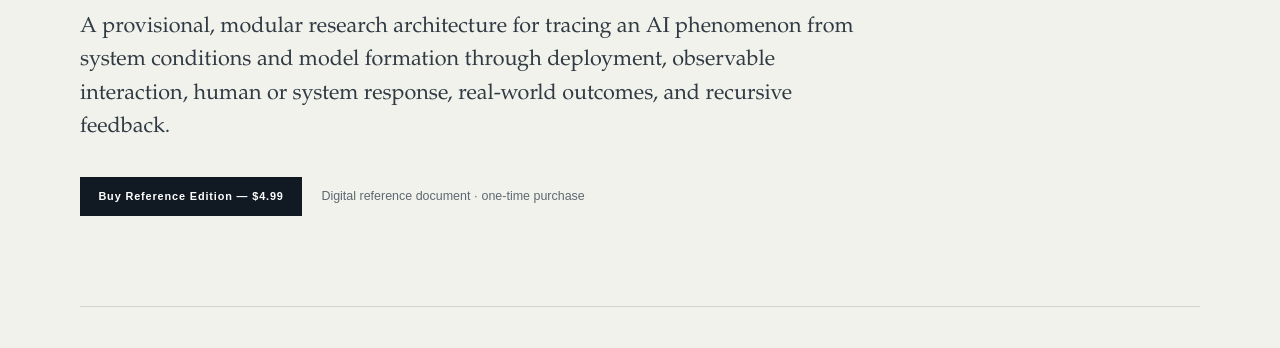
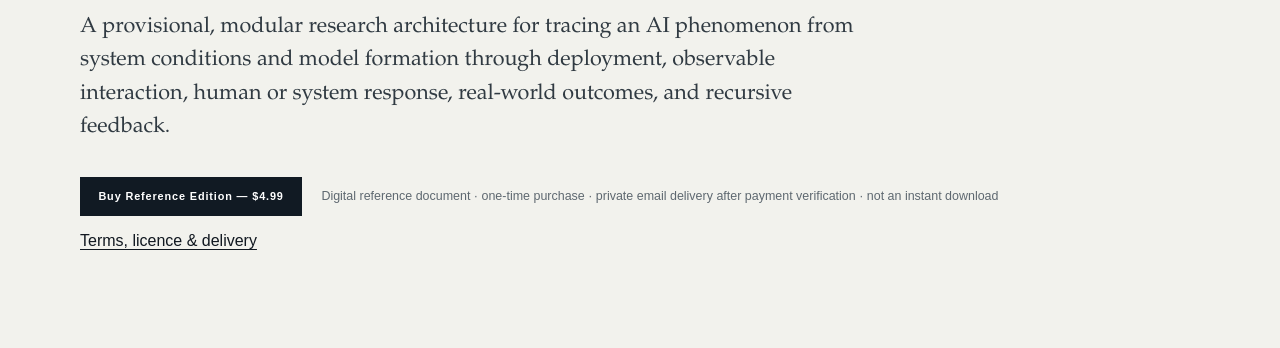
Before and after one commit to Joenasriani/icf-ai, a website: page icf-ai.html in a window 1280 px wide. Shown: the part 452-800 px from the top of the page. Drawn offline with Linux system fonts and the light colour scheme.

Commit message:
Add pre-purchase ICF-AI fulfilment terms

```diff
--- a/icf-ai.html
+++ b/icf-ai.html
@@ -78,8 +78,9 @@
     <p class="lede">A provisional, modular research architecture for tracing an AI phenomenon from system conditions and model formation through deployment, observable interaction, human or system response, real-world outcomes, and recursive feedback.</p>
     <div class="buy-row">
       <a class="buy" href="/api/icf-buy">Buy Reference Edition — $4.99</a>
-      <span>Digital reference document · one-time purchase</span>
+      <span>Digital reference document · one-time purchase · private email delivery after payment verification · not an instant download</span>
     </div>
+    <p><a href="/icf-ai-terms">Terms, licence &amp; delivery</a></p>
   </section>
 
   <section class="section" aria-labelledby="purpose">
@@ -157,7 +158,7 @@
 
   <section class="section fineprint">
     <h2>Delivery</h2>
-    <p>Checkout is handled through PayPal. Payment return is not treated as proof of payment. After a completed transaction is verified, the ICF-AI v1.0 Customer Pack is delivered privately to the email associated with the transaction. The paid files are not stored in the public repository.</p>
+    <p>Checkout is handled through PayPal. Payment return is not treated as proof of payment. After a completed transaction is verified, the ICF-AI v1.0 Customer Pack is delivered privately by email; this is not an instant-download checkout. The paid files are not stored in the public repository. <a href="/icf-ai-terms">Terms, licence &amp; delivery</a>.</p>
   </section>
 </main>
 
```
